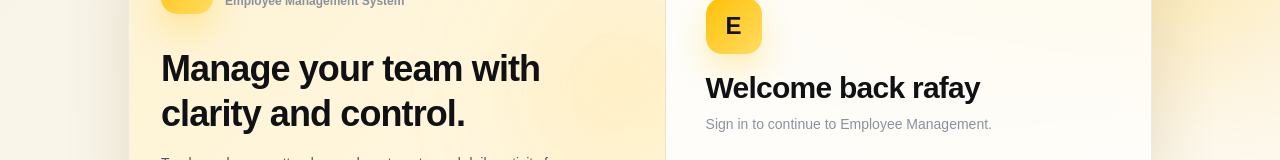
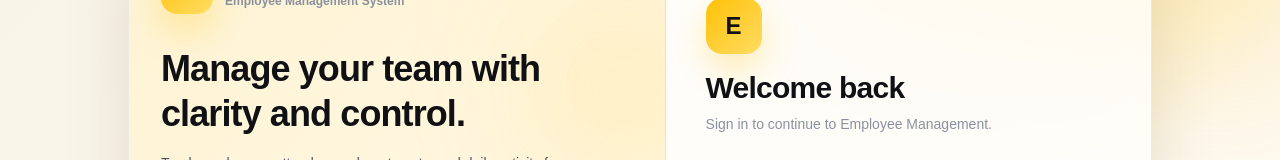
Before and after one commit to muhammadali-dotcom/Employee_Management, a Next.js app in the folder FrontEnd/: page /login in a window 1280 px wide. Shown: the part 150-310 px from the top of the page. Built offline with nearby package versions, Linux system fonts and the light colour scheme; no server answers; a web font is replaced by a local one.

Commit message:
Fixed login issues

```diff
--- a/FrontEnd/app/login/page.tsx
+++ b/FrontEnd/app/login/page.tsx
@@ -303,7 +303,7 @@ const LoginPage = () => {
                 className="text-3xl font-black tracking-tight"
                 style={{ color: 'var(--text-primary)' }}
               >
-                Welcome back rafay
+                Welcome back
               </h1>
 
               <p
```
